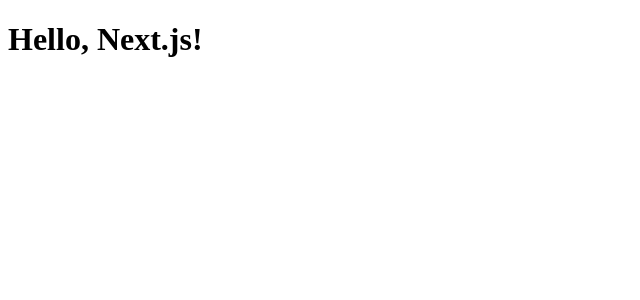
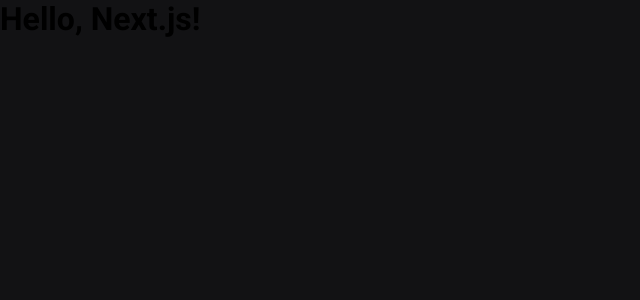
Before and after one commit to wmsalves/react-study, a Next.js app in the folder curso-ally/: page / in a window 1280 px wide. Shown: the top 300 px of the page, without its empty margins (0-640 px from the left). Built offline with nearby package versions, Linux system fonts and the light colour scheme.

Commit message:
feat: configure global CSS styles and initial theme

```diff
--- /dev/null
+++ b/curso-ally/globals.d.ts
@@ -0,0 +1,3 @@
+declare module "*.css";
+declare module "*.scss";
+declare module "*.sass";
--- a/curso-ally/src/pages/_app.tsx
+++ b/curso-ally/src/pages/_app.tsx
@@ -1,4 +1,5 @@
 import type { AppProps } from "next/app";
+import "../styles/global.css";
 
 export default function App({ Component, pageProps }: AppProps) {
   return <Component {...pageProps} />;
--- /dev/null
+++ b/curso-ally/src/styles/global.css
@@ -0,0 +1,18 @@
+* {
+  margin: 0;
+  padding: 0;
+  border: "none";
+  box-sizing: border-box;
+}
+
+body,
+input,
+button,
+textarea,
+select {
+  font-family: Roboto, sans-serif;
+}
+
+body {
+  background-color: #121214;
+}
```
Also changed, not shown: curso-ally/tsconfig.json (+4 -8 lines).
